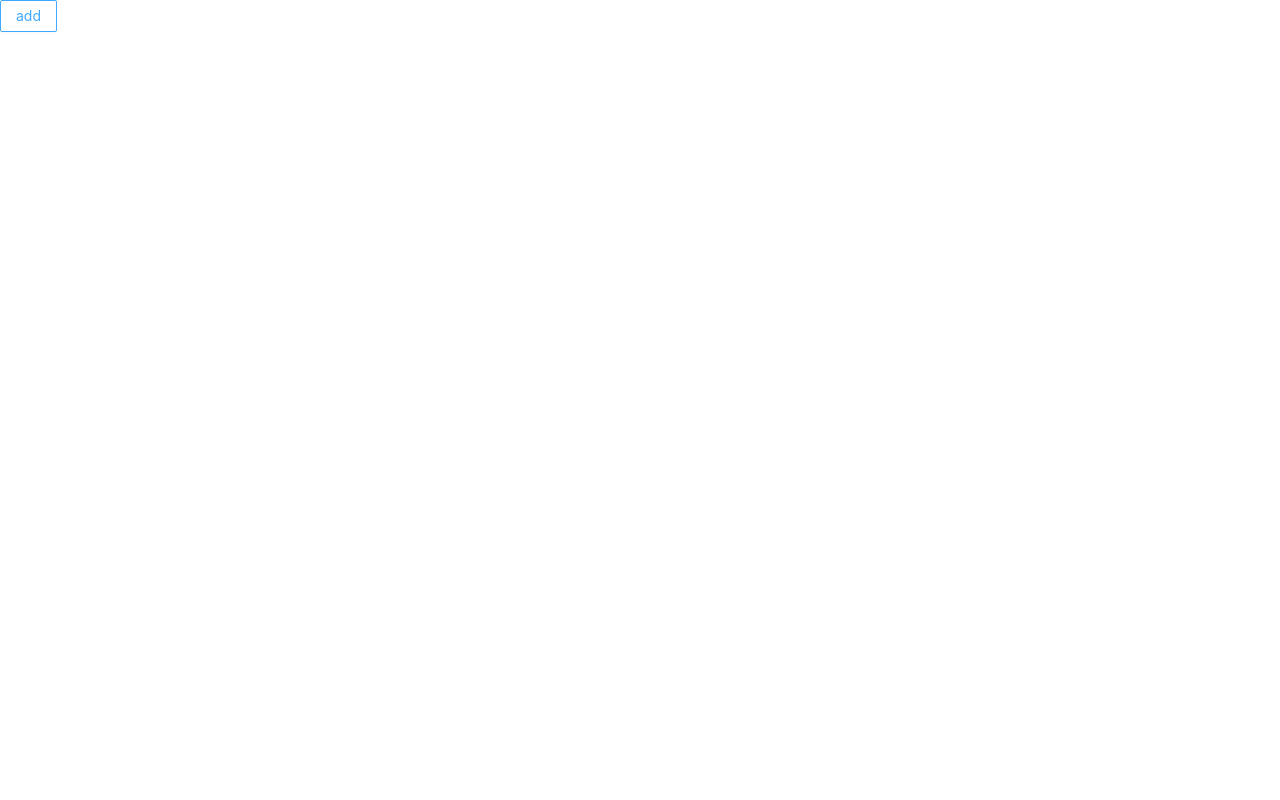
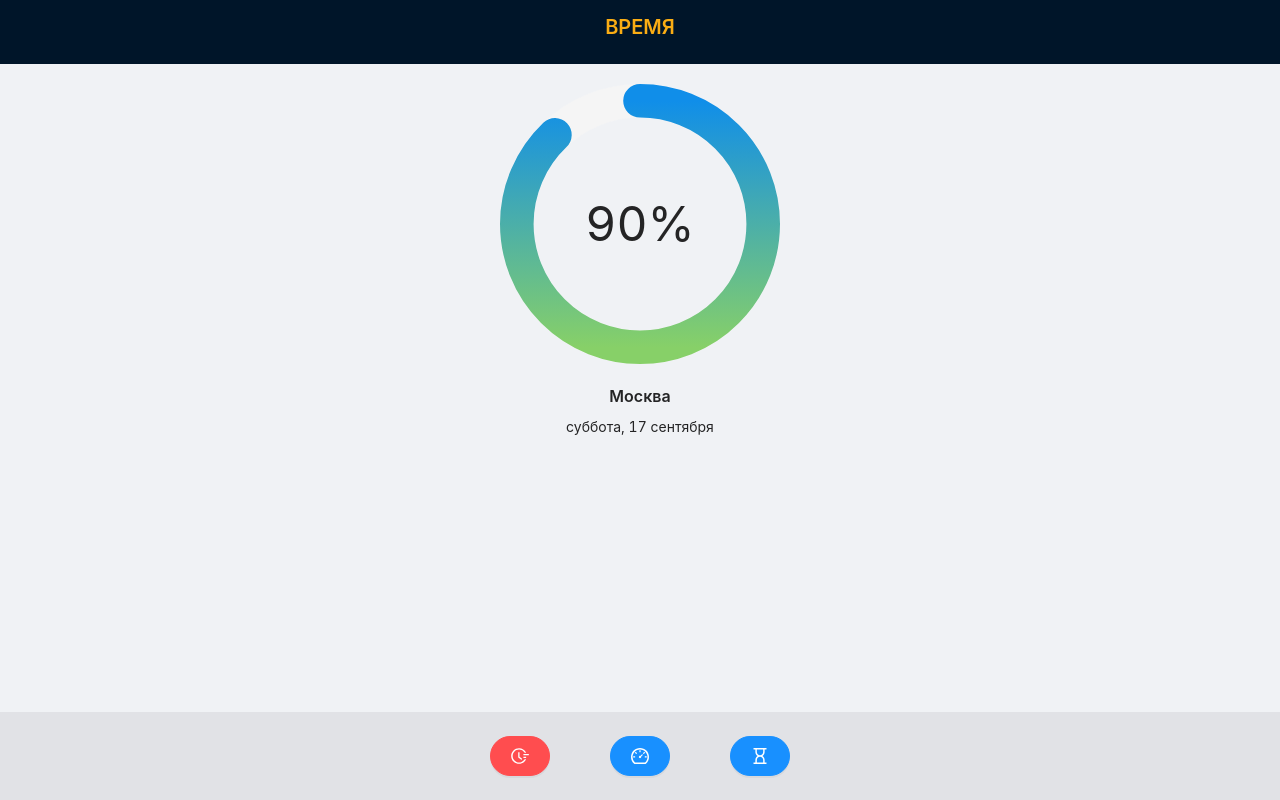
Before and after one commit to pv18/timer_react, a React (Create React App) app: page / in a window 1280 px wide. Built offline with nearby package versions, Linux system fonts and the light colour scheme.

Commit message:
added base layout

```diff
--- a/src/App.tsx
+++ b/src/App.tsx
@@ -1,11 +1,73 @@
-import React from 'react';
-import {Button} from 'antd';
+import React, {useState} from 'react';
+import {Button, Layout, Progress, Typography} from 'antd';
+import {
+    DashboardFilled,
+    DashboardOutlined,
+    FieldTimeOutlined,
+    HourglassOutlined,
+    SearchOutlined
+} from '@ant-design/icons';
+
+const {Header, Footer, Content} = Layout;
+const {Title, Text} = Typography;
+
+type HeaderType = 'время' | 'секундомер' | 'таймер'
 
 const App = () => {
+    const [header, setHeader] = useState('время')
+
     return (
-        <div>
-            <Button>add</Button>
-        </div>
+        <Layout className={'app'}>
+            <Header className={'header'}>
+                <Title level={4} type={'warning'}>{header}</Title>
+            </Header>
+            <Content>
+                <div className={'main'}>
+                    <Progress
+                        type="circle"
+                        strokeColor={{
+                            '0%': '#108ee9',
+                            '100%': '#87d068',
+                        }}
+                        percent={90}
+                        width={280}
+                        strokeWidth={12}
+                    />
+                    <div className={'main__content'}>
+                        <Title level={5}>Москва</Title>
+                        <Text>суббота, 17 сентября</Text>
+                    </div>
+                </div>
+            </Content>
+            <Footer style={{background: '#e1e2e6'}}>
+                <div className={'footer'}>
+                    <Button
+                        type="primary"
+                        shape="round"
+                        icon={<FieldTimeOutlined/>}
+                        size={'large'}
+                        danger={header === 'время'}
+                        onClick={() => setHeader('время')}
+                    />
+                    <Button
+                        type="primary"
+                        shape="round"
+                        icon={<DashboardOutlined/>}
+                        size={'large'}
+                        danger={header === 'секундомер'}
+                        onClick={() => setHeader('секундомер')}
+                    />
+                    <Button
+                        type="primary"
+                        shape="round"
+                        icon={<HourglassOutlined/>}
+                        size={'large'}
+                        danger={header === 'таймер'}
+                        onClick={() => setHeader('таймер')}
+                    />
+                </div>
+            </Footer>
+        </Layout>
     );
 };
 
--- /dev/null
+++ b/src/index.scss
@@ -0,0 +1,37 @@
+* {
+  box-sizing: border-box;
+  margin: 0;
+  padding: 0;
+}
+
+.app {
+  height: 100vh;
+}
+
+.header {
+  display: flex;
+  align-items: center;
+  justify-content: center;
+  text-transform: uppercase;
+}
+
+.main {
+  height: 100%;
+  max-width: 360px;
+  margin: 20px auto;
+  display: flex;
+  flex-direction: column;
+  align-items: center;
+
+  &__content {
+    margin-top: 20px;
+    text-align: center;
+  }
+}
+
+.footer {
+  max-width: 360px;
+  margin: 0 auto;
+  display: flex;
+  justify-content: space-around;
+}
--- a/src/index.tsx
+++ b/src/index.tsx
@@ -1,6 +1,7 @@
 import React from 'react';
 import ReactDOM from 'react-dom/client';
 import App from './App';
+import './index.scss';
 import 'antd/dist/antd.css';
 
 const root = ReactDOM.createRoot(
```
Also changed, not shown: package.json (+7 -1 lines), 1 other file (tests, documents, lock files or other folders).
